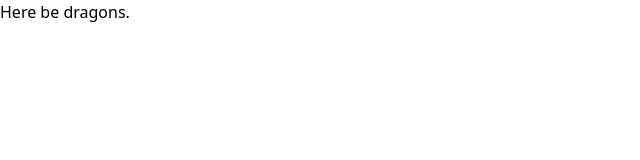
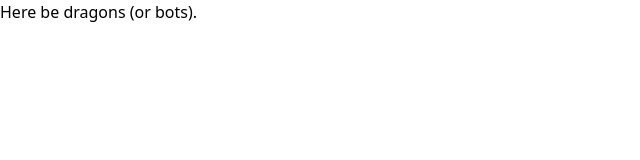
Before and after one commit to cesko-digital/sluzbot, a Next.js app: page / in a window 1280 px wide. Shown: the top 160 px of the page, without its empty margins (0-640 px from the left). Built offline with nearby package versions, Linux system fonts and the light colour scheme.

Commit message:
Update copy

```diff
--- a/app/page.tsx
+++ b/app/page.tsx
@@ -1,3 +1,3 @@
 export default function Home() {
-  return <p>Here be dragons.</p>;
+  return <p>Here be dragons (or bots).</p>;
 }
```
